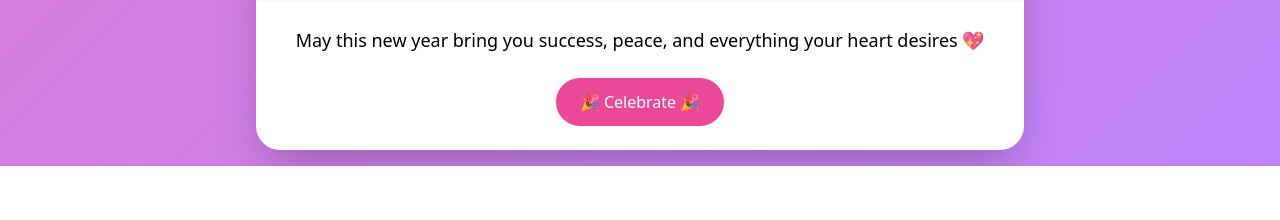
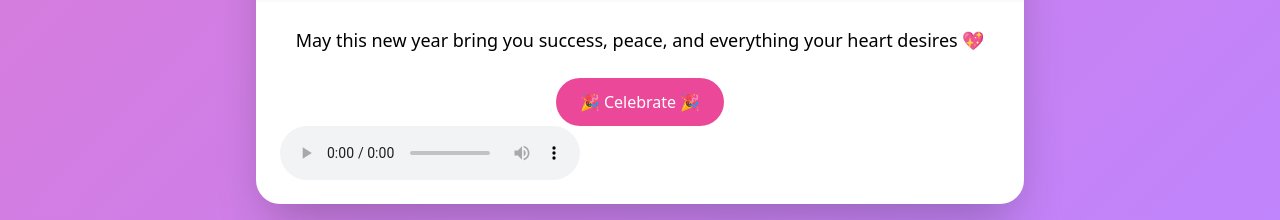
Before and after one commit to favourdev001/my-shaylaa, a plain HTML site: page index.html in a window 1280 px wide. Shown: the part 2085-2305 px from the top of the page. Before the commit the page ends 2251 px from the top, so only its background shows below. Drawn offline with nearby package versions, Linux system fonts and the light colour scheme.

Commit message:
Add files via upload

```diff
--- a/index.html
+++ b/index.html
@@ -60,7 +60,7 @@
         🎉 Celebrate 🎉
       </button>
 
-      <audio id="bgMusic" autoplay>
+      <audio id="bgMusic" controls>
 <source src="song.mp3" type="audio/mp3"/>
 </audio>
     </div>
```
